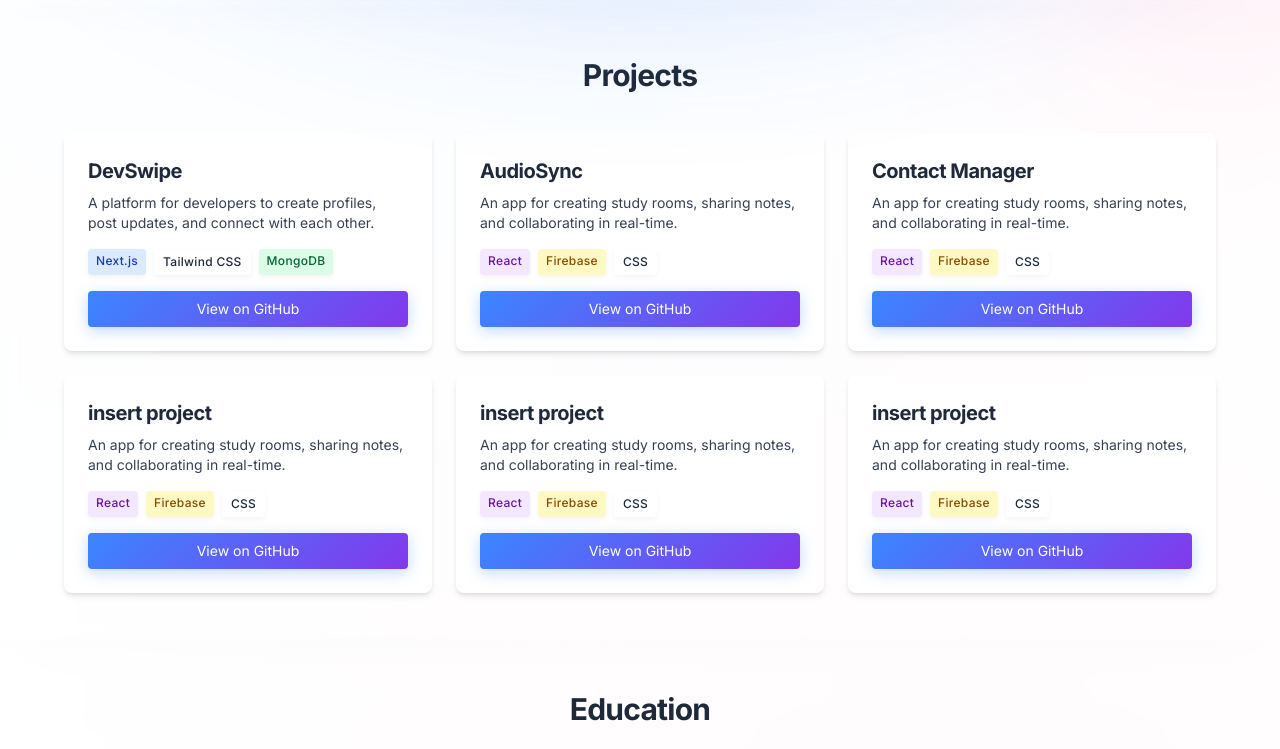
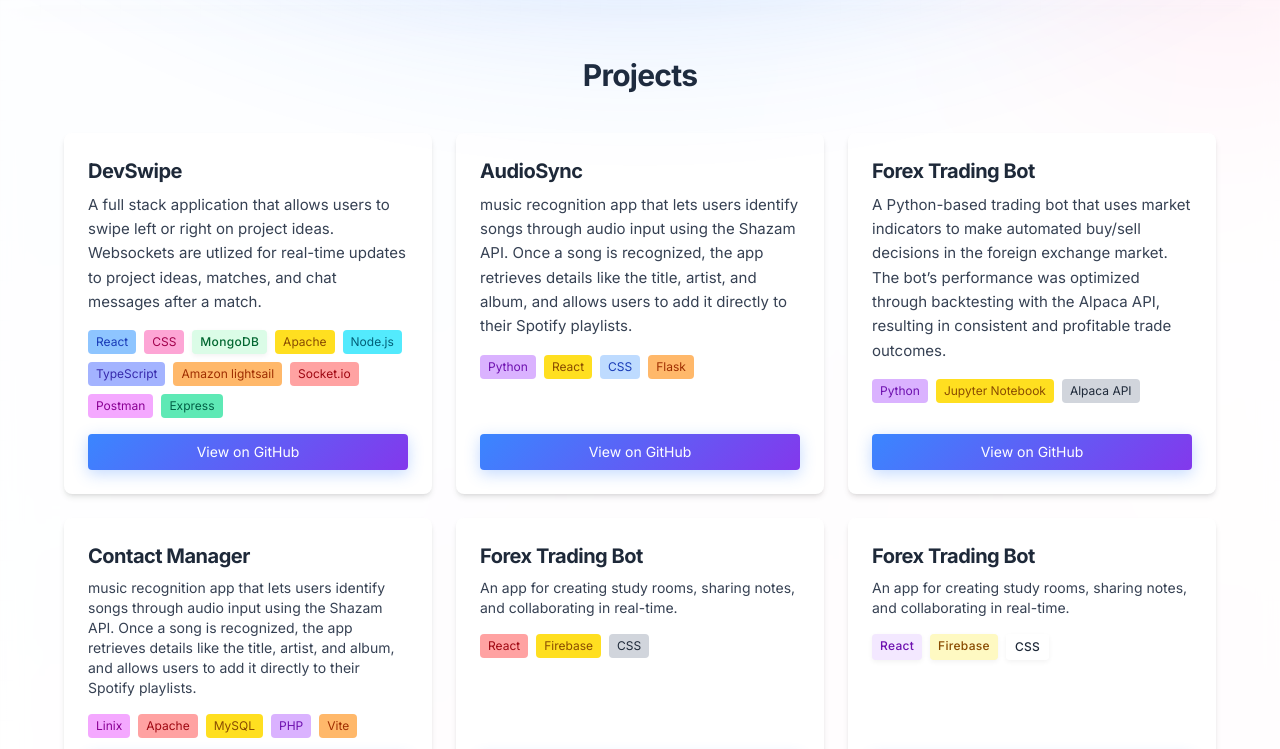
Before and after one commit to ahmadshaqqou/Portfolio, a Next.js app in the folder portfolio/: page /about in a window 1280 px wide. Shown: the part 880-1629 px from the top of the page. Built offline with nearby package versions, Linux system fonts and the light colour scheme.

Commit message:
added project descriptions and frameworks used. Adjusted paragraph layout

```diff
--- a/portfolio/src/app/about/page.tsx
+++ b/portfolio/src/app/about/page.tsx
@@ -57,7 +57,7 @@ export default function AboutPage() {
               {/* Text content padded from logo */}
               <div className="pr-32">
                 <h3 className="text-xl font-bold">
-                  Incoming IT Software Engineering Intern
+                  IT Software Engineering Intern
                 </h3>
                 <p className="text-md text-gray-800 dark:text-gray-200">
                   General Dynamics BIW · Summer 2025
@@ -107,19 +107,42 @@ export default function AboutPage() {
             <div className="bg-white dark:bg-gray-800 p-6 rounded-lg shadow-md flex flex-col justify-between">
               <div>
                 <h3 className="text-xl font-bold mb-2">DevSwipe</h3>
-                <p className="text-gray-700 dark:text-gray-300 text-sm mb-4">
-                  A platform for developers to create profiles, post updates,
-                  and connect with each other.
+                <p className="text-gray-700 dark:text-gray-300 text-[15px] leading-relaxed mb-4">
+                  A full stack application that allows users to swipe left or
+                  right on project ideas. Websockets are utlized for real-time
+                  updates to project ideas, matches, and chat messages after a
+                  match.
                 </p>
                 <div className="flex flex-wrap gap-2 mb-4">
-                  <span className="bg-blue-100 text-blue-800 dark:bg-blue-900 dark:text-blue-200 px-2 py-1 text-xs rounded">
-                    Next.js
+                  <span className="bg-blue-300 text-blue-800 dark:bg-blue-900 dark:text-blue-200 px-2 py-1 text-xs rounded">
+                    React
                   </span>
-                  <span className="bg-gray-200 text-gray-800 dark:bg-gray-700 dark:text-gray-300 px-2 py-1 text-xs rounded">
-                    Tailwind CSS
+                  <span className="bg-pink-300 text-pink-800 dark:bg-pink-700 dark:text-pink-300 px-2 py-1 text-xs rounded">
+                    CSS
                   </span>
                   <span className="bg-green-100 text-green-800 dark:bg-green-900 dark:text-green-200 px-2 py-1 text-xs rounded">
                     MongoDB
+                  </span>
+                  <span className="bg-yellow-300 text-yellow-800 dark:bg-yellow-900 dark:text-yellow-200 px-2 py-1 text-xs rounded">
+                    Apache
+                  </span>
+                  <span className="bg-cyan-300 text-cyan-800 dark:bg-cyan-900 dark:text-cyan-200 px-2 py-1 text-xs rounded">
+                    Node.js
+                  </span>
+                  <span className="bg-indigo-300 text-indigo-800 dark:bg-indigo-900 dark:text-indigo-200 px-2 py-1 text-xs rounded">
+                    TypeScript
+                  </span>
+                  <span className="bg-orange-300 text-orange-800 dark:bg-orange-900 dark:text-orange-200 px-2 py-1 text-xs rounded">
+                    Amazon lightsail
+                  </span>
+                  <span className="bg-red-300 text-red-800 dark:bg-red-900 dark:text-red-200 px-2 py-1 text-xs rounded">
+                    Socket.io
+                  </span>
+                  <span className="bg-fuchsia-300 text-fuchsia-800 dark:bg-fuchsia-900 dark:text-fuchsia-200 px-2 py-1 text-xs rounded">
+                    Postman
+                  </span>
+                  <span className="bg-emerald-300 text-emerald-800 dark:bg-emerald-900 dark:text-emerald-200 px-2 py-1 text-xs rounded">
+                    Express
                   </span>
                 </div>
               </div>
@@ -137,19 +160,25 @@ export default function AboutPage() {
             <div className="bg-white dark:bg-gray-800 p-6 rounded-lg shadow-md flex flex-col justify-between">
               <div>
                 <h3 className="text-xl font-bold mb-2">AudioSync</h3>
-                <p className="text-gray-700 dark:text-gray-300 text-sm mb-4">
-                  An app for creating study rooms, sharing notes, and
-                  collaborating in real-time.
+                <p className="text-gray-700 dark:text-gray-300 text-[15px] leading-relaxed mb-4">
+                  music recognition app that lets users identify songs through
+                  audio input using the Shazam API. Once a song is recognized,
+                  the app retrieves details like the title, artist, and album,
+                  and allows users to add it directly to their Spotify
+                  playlists.
                 </p>
                 <div className="flex flex-wrap gap-2 mb-4">
-                  <span className="bg-purple-100 text-purple-800 dark:bg-purple-900 dark:text-purple-200 px-2 py-1 text-xs rounded">
+                  <span className="bg-purple-300 text-purple-800 dark:bg-purple-900 dark:text-purple-200 px-2 py-1 text-xs rounded">
+                    Python
+                  </span>
+                  <span className="bg-yellow-300 text-yellow-800 dark:bg-yellow-900 dark:text-yellow-200 px-2 py-1 text-xs rounded">
                     React
                   </span>
-                  <span className="bg-yellow-100 text-yellow-800 dark:bg-yellow-900 dark:text-yellow-200 px-2 py-1 text-xs rounded">
-                    Firebase
+                  <span className="bg-blue-200 text-blue-800 dark:bg-blue-700 dark:text-blue-300 px-2 py-1 text-xs rounded">
+                    CSS
                   </span>
-                  <span className="bg-gray-200 text-gray-800 dark:bg-gray-700 dark:text-gray-300 px-2 py-1 text-xs rounded">
-                    CSS
+                  <span className="bg-orange-300 text-orange-800 dark:bg-orange-700 dark:text-orange-300 px-2 py-1 text-xs rounded">
+                    Flask
                   </span>
                 </div>
               </div>
@@ -163,23 +192,63 @@ export default function AboutPage() {
               </a>
             </div>
 
-            {/* Add more projects here */}
+            {/* Project 3*/}
+            <div className="bg-white dark:bg-gray-800 p-6 rounded-lg shadow-md flex flex-col justify-between">
+              <div>
+                <h3 className="text-xl font-bold mb-2">Forex Trading Bot</h3>
+                <p className="text-gray-700 dark:text-gray-300 text-[15px] leading-relaxed mb-4">
+                  A Python-based trading bot that uses market indicators to make
+                  automated buy/sell decisions in the foreign exchange market.
+                  The bot’s performance was optimized through backtesting with
+                  the Alpaca API, resulting in consistent and profitable trade
+                  outcomes.
+                </p>
+                <div className="flex flex-wrap gap-2 mb-4">
+                  <span className="bg-purple-300 text-purple-800 dark:bg-purple-900 dark:text-purple-200 px-2 py-1 text-xs rounded">
+                    Python
+                  </span>
+                  <span className="bg-yellow-300 text-yellow-800 dark:bg-yellow-900 dark:text-yellow-200 px-2 py-1 text-xs rounded">
+                    Jupyter Notebook
+                  </span>
+                  <span className="bg-gray-300 text-gray-800 dark:bg-gray-700 dark:text-gray-300 px-2 py-1 text-xs rounded">
+                    Alpaca API
+                  </span>
+                </div>
+              </div>
+              <a
+                href="https://github.com/yourusername/insert project"
+                target="_blank"
+                rel="noopener noreferrer"
+                className="mt-auto inline-block bg-blue-600 text-white px-4 py-2 rounded hover:bg-blue-700 transition text-sm text-center"
+              >
+                View on GitHub
+              </a>
+            </div>
             <div className="bg-white dark:bg-gray-800 p-6 rounded-lg shadow-md flex flex-col justify-between">
               <div>
                 <h3 className="text-xl font-bold mb-2">Contact Manager</h3>
                 <p className="text-gray-700 dark:text-gray-300 text-sm mb-4">
-                  An app for creating study rooms, sharing notes, and
-                  collaborating in real-time.
+                  music recognition app that lets users identify songs through
+                  audio input using the Shazam API. Once a song is recognized,
+                  the app retrieves details like the title, artist, and album,
+                  and allows users to add it directly to their Spotify
+                  playlists.
                 </p>
                 <div className="flex flex-wrap gap-2 mb-4">
-                  <span className="bg-purple-100 text-purple-800 dark:bg-purple-900 dark:text-purple-200 px-2 py-1 text-xs rounded">
-                    React
+                <span className="bg-fuchsia-300 text-fuchsia-800 dark:bg-fuchsia-900 dark:text-fuchsia-200 px-2 py-1 text-xs rounded">
+                    Linix
                   </span>
-                  <span className="bg-yellow-100 text-yellow-800 dark:bg-yellow-900 dark:text-yellow-200 px-2 py-1 text-xs rounded">
-                    Firebase
+                  <span className="bg-red-300 text-red-800 dark:bg-red-900 dark:text-red-200 px-2 py-1 text-xs rounded">
+                    Apache
                   </span>
-                  <span className="bg-gray-200 text-gray-800 dark:bg-gray-700 dark:text-gray-300 px-2 py-1 text-xs rounded">
-                    CSS
+                  <span className="bg-yellow-300 text-yellow-800 dark:bg-yellow-900 dark:text-yellow-200 px-2 py-1 text-xs rounded">
+                    MySQL
+                  </span>
+                  <span className="bg-purple-300 text-purple-800 dark:bg-purple-700 dark:text-purple-300 px-2 py-1 text-xs rounded">
+                    PHP
+                  </span>
+                  <span className="bg-orange-300 text-orange-800 dark:bg-orange-700 dark:text-orange-300 px-2 py-1 text-xs rounded">
+                    Vite
                   </span>
                 </div>
               </div>
@@ -194,19 +263,19 @@ export default function AboutPage() {
             </div>
             <div className="bg-white dark:bg-gray-800 p-6 rounded-lg shadow-md flex flex-col justify-between">
               <div>
-                <h3 className="text-xl font-bold mb-2">insert project</h3>
+                <h3 className="text-xl font-bold mb-2">Forex Trading Bot</h3>
                 <p className="text-gray-700 dark:text-gray-300 text-sm mb-4">
                   An app for creating study rooms, sharing notes, and
                   collaborating in real-time.
                 </p>
                 <div className="flex flex-wrap gap-2 mb-4">
-                  <span className="bg-purple-100 text-purple-800 dark:bg-purple-900 dark:text-purple-200 px-2 py-1 text-xs rounded">
+                  <span className="bg-red-300 text-red-800 dark:bg-red-900 dark:text-red-200 px-2 py-1 text-xs rounded">
                     React
                   </span>
-                  <span className="bg-yellow-100 text-yellow-800 dark:bg-yellow-900 dark:text-yellow-200 px-2 py-1 text-xs rounded">
+                  <span className="bg-yellow-300 text-yellow-800 dark:bg-yellow-900 dark:text-yellow-200 px-2 py-1 text-xs rounded">
                     Firebase
                   </span>
-                  <span className="bg-gray-200 text-gray-800 dark:bg-gray-700 dark:text-gray-300 px-2 py-1 text-xs rounded">
+                  <span className="bg-gray-300 text-gray-800 dark:bg-gray-700 dark:text-gray-300 px-2 py-1 text-xs rounded">
                     CSS
                   </span>
                 </div>
@@ -222,35 +291,7 @@ export default function AboutPage() {
             </div>
             <div className="bg-white dark:bg-gray-800 p-6 rounded-lg shadow-md flex flex-col justify-between">
               <div>
-                <h3 className="text-xl font-bold mb-2">insert project</h3>
-                <p className="text-gray-700 dark:text-gray-300 text-sm mb-4">
-                  An app for creating study rooms, sharing notes, and
-                  collaborating in real-time.
-                </p>
-                <div className="flex flex-wrap gap-2 mb-4">
-                  <span className="bg-purple-100 text-purple-800 dark:bg-purple-900 dark:text-purple-200 px-2 py-1 text-xs rounded">
-                    React
-                  </span>
-                  <span className="bg-yellow-100 text-yellow-800 dark:bg-yellow-900 dark:text-yellow-200 px-2 py-1 text-xs rounded">
-                    Firebase
-                  </span>
-                  <span className="bg-gray-200 text-gray-800 dark:bg-gray-700 dark:text-gray-300 px-2 py-1 text-xs rounded">
-                    CSS
-                  </span>
-                </div>
-              </div>
-              <a
-                href="https://github.com/yourusername/insert project"
-                target="_blank"
-                rel="noopener noreferrer"
-                className="mt-auto inline-block bg-blue-600 text-white px-4 py-2 rounded hover:bg-blue-700 transition text-sm text-center"
-              >
-                View on GitHub
-              </a>
-            </div>
-            <div className="bg-white dark:bg-gray-800 p-6 rounded-lg shadow-md flex flex-col justify-between">
-              <div>
-                <h3 className="text-xl font-bold mb-2">insert project</h3>
+                <h3 className="text-xl font-bold mb-2">Forex Trading Bot</h3>
                 <p className="text-gray-700 dark:text-gray-300 text-sm mb-4">
                   An app for creating study rooms, sharing notes, and
                   collaborating in real-time.
--- a/portfolio/src/app/globals.css
+++ b/portfolio/src/app/globals.css
@@ -102,7 +102,6 @@ body {
   overflow-x: hidden;
 }
 
-/* Decorative elements */
 body::before, body::after {
   content: "";
   position: fixed;
@@ -131,7 +130,6 @@ body::after {
   animation: pulse 20s ease-in-out infinite reverse;
 }
 
-/* Additional decorative element */
 .decoration {
   position: fixed;
   width: 300px;
```
